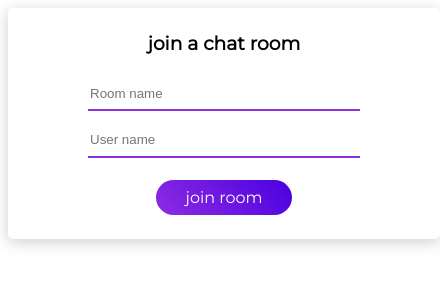
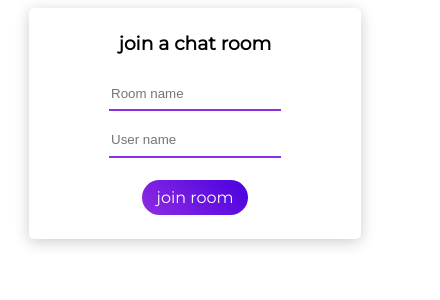
Before and after one commit to tasola/chat-app, a React (Create React App) app in the folder client/: page / in a window 390 px wide. Shown: the top 300 px of the page, 440 px wide, since content can reach past the window. Built offline with nearby package versions, Linux system fonts and the light colour scheme; no server answers.

Commit message:
Add media query for mobile style

```diff
--- a/client/src/styles/shared-styles/shared-styles.js
+++ b/client/src/styles/shared-styles/shared-styles.js
@@ -11,6 +11,9 @@ export const Box = styled.div`
   padding: 1.5em 1em;
   border-radius: 5px;
   box-shadow: 0px 3px 15px rgba(0, 0, 0, 0.2);
+  @media (max-width: 550px) {
+    min-width: 300px;
+  }
 `
 
 export const Header = styled.h3`
```
